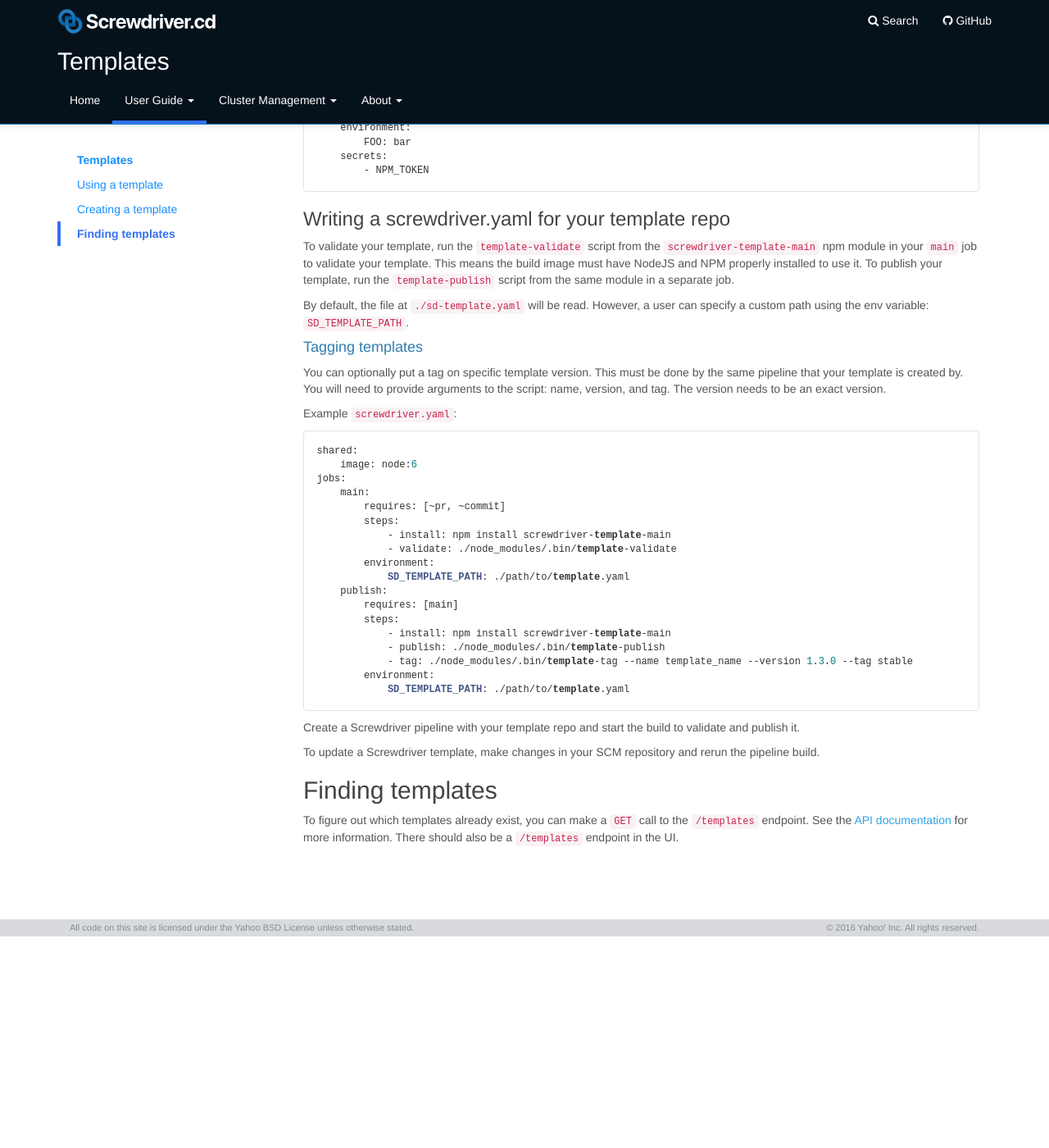
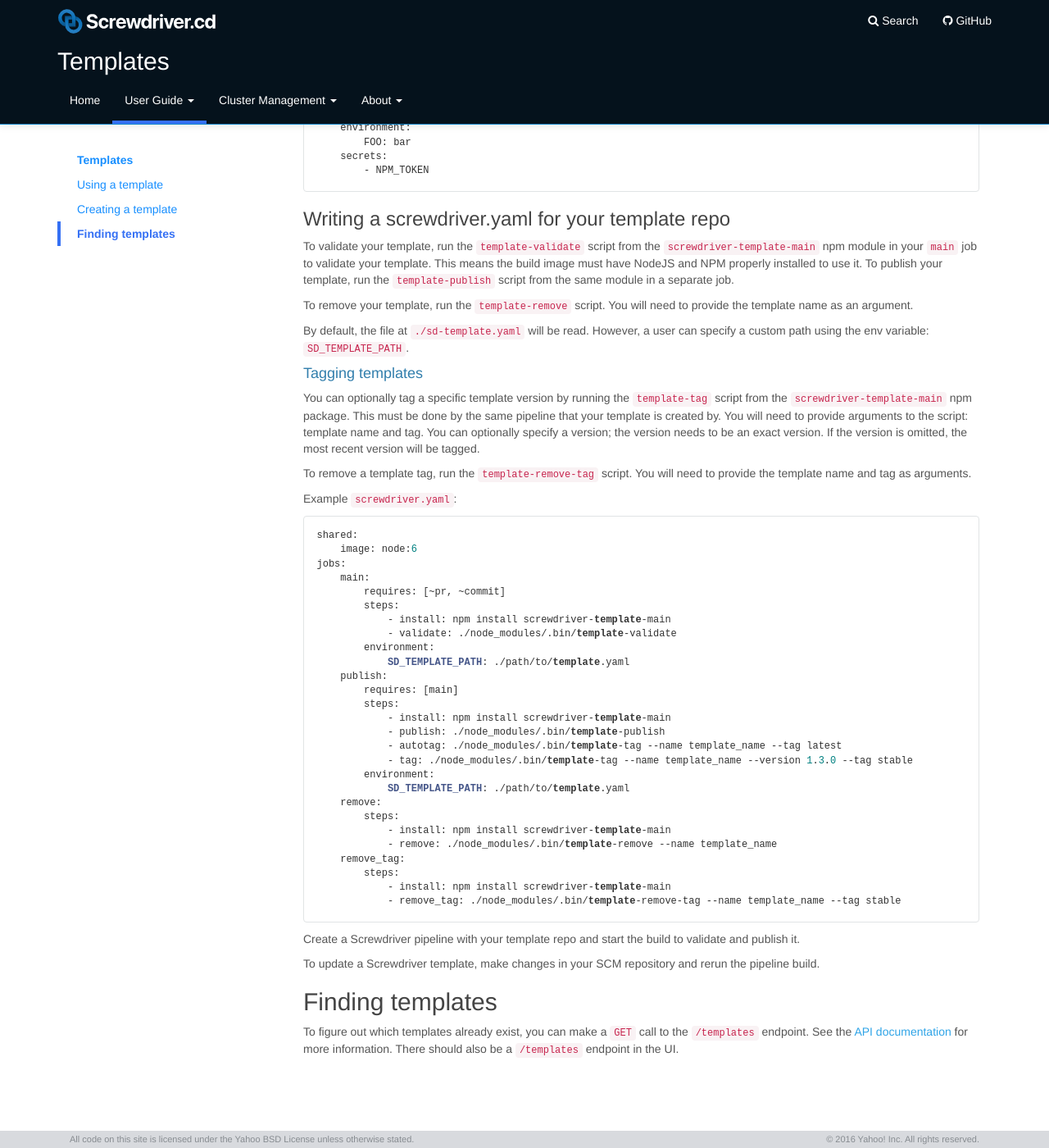
Before and after one commit to screwdriver-cd/guide, a Jekyll site: the page built from docs/user-guide/templates.md, in a window 1280 px wide and 1400 px high, scrolled down 1583 px. Shown: the whole window at 82% size. Built offline with Jekyll 4.4.1, drawn with Linux system fonts in a browser that asks for light colours; before the commit the page ends 2725 px from its top, so only the background shows below that.

Commit message:
feat: Add additional template documentation (#161)
* Template removal

* Template tag removal

* Autotagging latest versions

````diff
--- a/docs/user-guide/templates.md
+++ b/docs/user-guide/templates.md
@@ -104,10 +104,14 @@ config:
 
 To validate your template, run the `template-validate` script from the `screwdriver-template-main` npm module in your `main` job to validate your template. This means the build image must have NodeJS and NPM properly installed to use it. To publish your template, run the `template-publish` script from the same module in a separate job.
 
+To remove your template, run the `template-remove` script. You will need to provide the template name as an argument.
+
 By default, the file at `./sd-template.yaml` will be read. However, a user can specify a custom path using the env variable: `SD_TEMPLATE_PATH`.
 
 #### Tagging templates
-You can optionally put a tag on specific template version. This must be done by the same pipeline that your template is created by. You will need to provide arguments to the script: name, version, and tag. The version needs to be an exact version.
+You can optionally tag a specific template version by running the `template-tag` script from the `screwdriver-template-main` npm package. This must be done by the same pipeline that your template is created by. You will need to provide arguments to the script: template name and tag. You can optionally specify a version; the version needs to be an exact version. If the version is omitted, the most recent version will be tagged.
+
+To remove a template tag, run the `template-remove-tag` script. You will need to provide the template name and tag as arguments.
 
 Example `screwdriver.yaml`:
 
@@ -127,9 +131,18 @@ jobs:
         steps:
             - install: npm install screwdriver-template-main
             - publish: ./node_modules/.bin/template-publish
+            - autotag: ./node_modules/.bin/template-tag --name template_name --tag latest
             - tag: ./node_modules/.bin/template-tag --name template_name --version 1.3.0 --tag stable
         environment:
             SD_TEMPLATE_PATH: ./path/to/template.yaml
+    remove:
+        steps:
+            - install: npm install screwdriver-template-main
+            - remove: ./node_modules/.bin/template-remove --name template_name
+    remove_tag:
+        steps:
+            - install: npm install screwdriver-template-main
+            - remove_tag: ./node_modules/.bin/template-remove-tag --name template_name --tag stable
 ```
 
 Create a Screwdriver pipeline with your template repo and start the build to validate and publish it.
````
